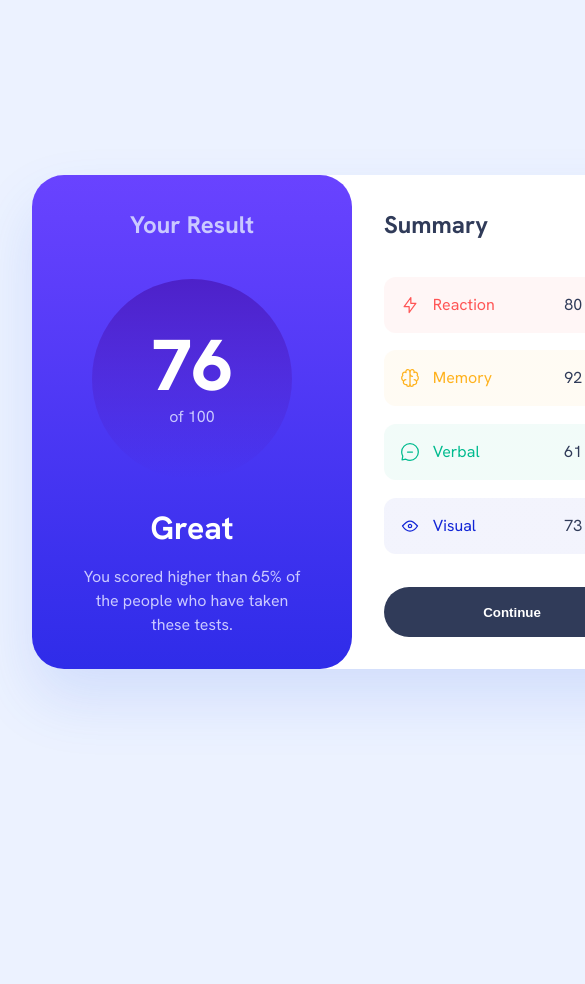
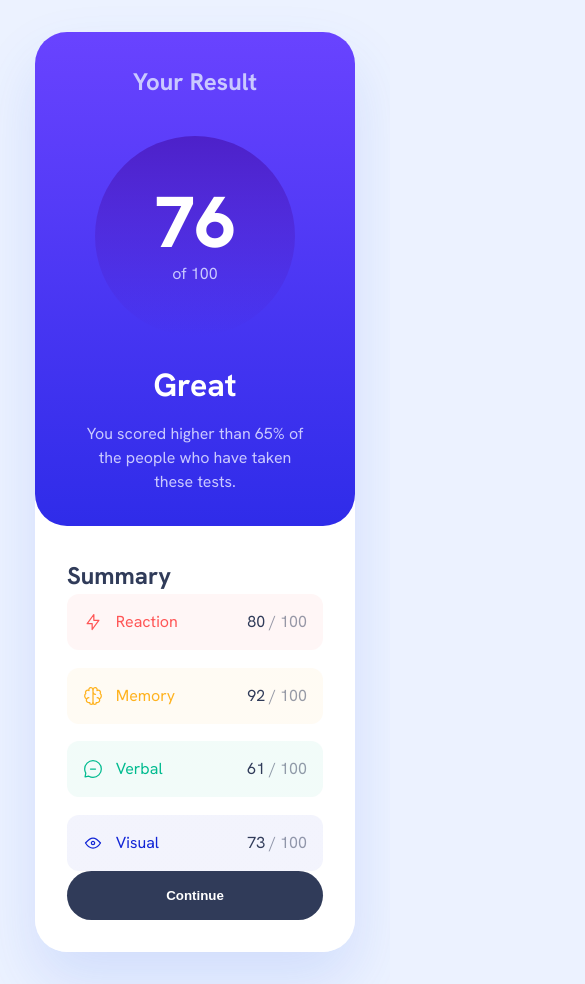
Before and after one commit to zowieerickson/results-summary-component, a React (Vite) app: page / in a window 390 px wide. Shown: the top 984 px of the page, 585 px wide, since content can reach past the window. Before the commit the page ends 844 px from the top, so only its background shows below. Built offline with nearby package versions, Linux system fonts and the light colour scheme.

Commit message:
add mobile responsive layout

```diff
--- a/src/App.css
+++ b/src/App.css
@@ -11,3 +11,10 @@
   background-color: #fff;
   border-radius: 33.5px;
 }
+
+@media screen and (max-width: 734px) {
+  .results-summary {
+    display: flex;
+    flex-direction: column;
+  }
+}
```
